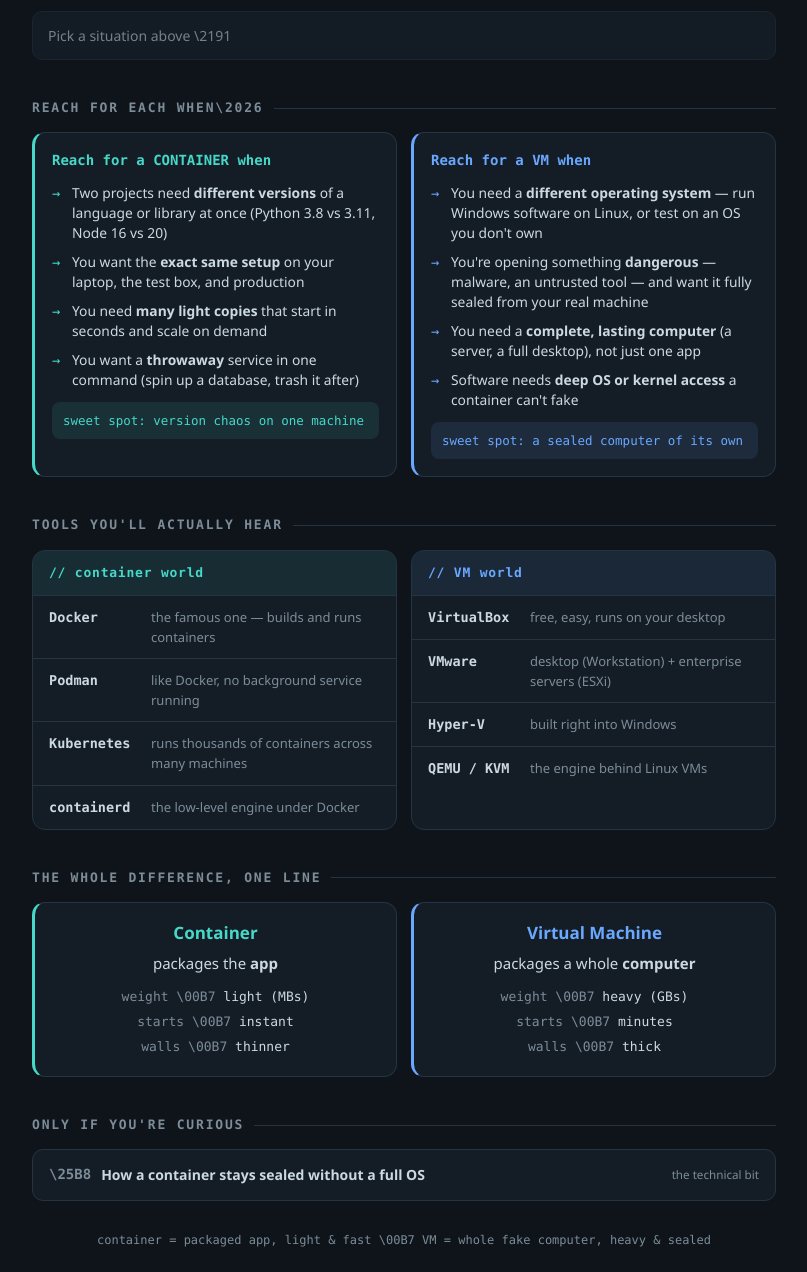
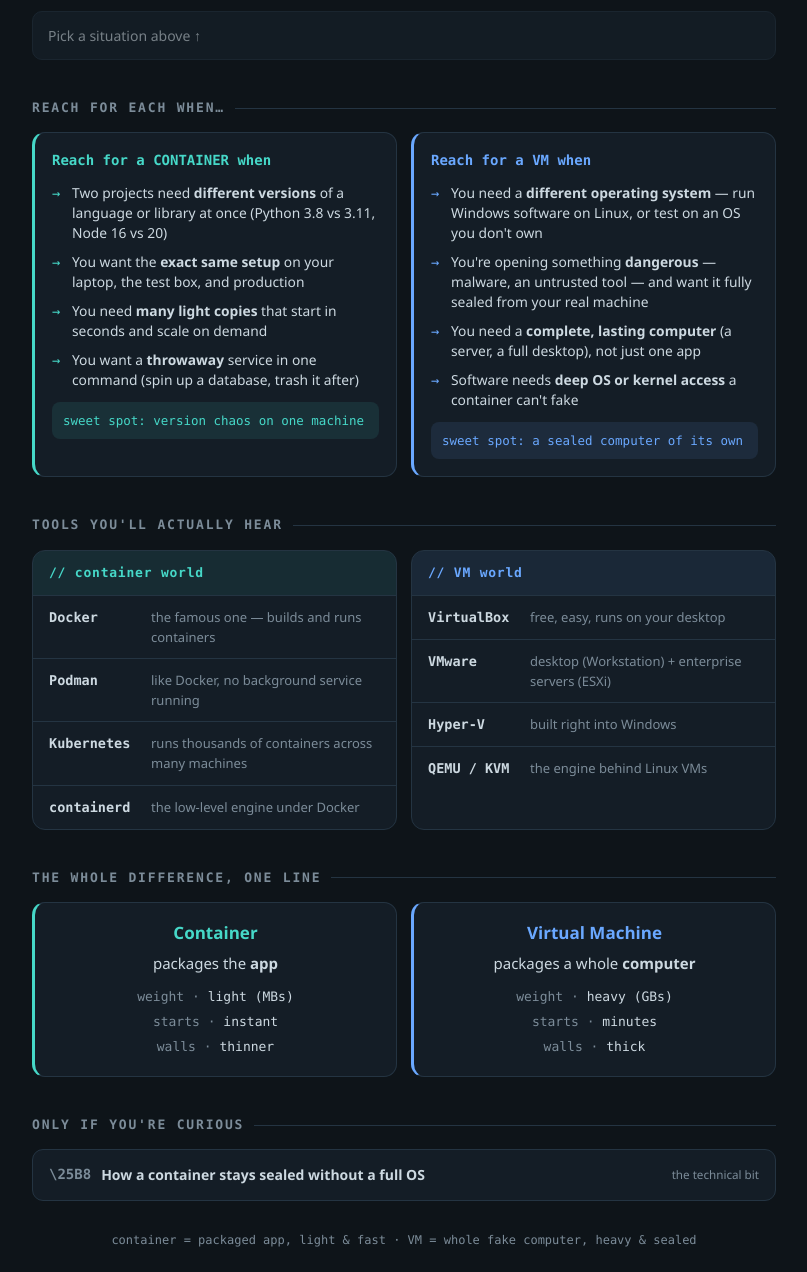
Before and after one commit to Assaf-Aassaf/Containers, a plain HTML site: page index.html in a window 1280 px wide. Shown: the part 908-2180 px from the top of the page, without its empty margins (236-1043 px from the left). Drawn offline with Linux system fonts and the light colour scheme.

Commit message:
Add files via upload

```diff
--- a/index.html
+++ b/index.html
@@ -128,9 +128,9 @@ h2::after{content:"";flex:1;height:1px;background:var(--edge)}
   <h2>So which fits your situation?</h2>
   <p class="pick">Tap what sounds like you — I'll point you at the right one.</p>
   <div class="scn" id="scn"></div>
-  <div class="answer" id="ans" style="opacity:.55">Pick a situation above \2191</div>
+  <div class="answer" id="ans" style="opacity:.55">Pick a situation above &#8593;</div>
 
-  <h2>Reach for each when\2026</h2>
+  <h2>Reach for each when&hellip;</h2>
   <div class="spot">
     <div class="s t">
       <h3>Reach for a CONTAINER when</h3>
@@ -177,12 +177,12 @@ h2::after{content:"";flex:1;height:1px;background:var(--edge)}
     <div class="s t" style="text-align:center">
       <div style="font-size:17px;font-weight:600;color:var(--teal);margin-bottom:6px">Container</div>
       <div>packages the <b style="color:var(--fg)">app</b></div>
-      <div style="color:var(--dim);font-size:13px;font-family:var(--f-mono);margin-top:10px;line-height:1.9">weight \00B7 <span style="color:var(--fg)">light (MBs)</span><br>starts \00B7 <span style="color:var(--fg)">instant</span><br>walls \00B7 <span style="color:var(--fg)">thinner</span></div>
+      <div style="color:var(--dim);font-size:13px;font-family:var(--f-mono);margin-top:10px;line-height:1.9">weight &middot; <span style="color:var(--fg)">light (MBs)</span><br>starts &middot; <span style="color:var(--fg)">instant</span><br>walls &middot; <span style="color:var(--fg)">thinner</span></div>
     </div>
     <div class="s b" style="text-align:center">
       <div style="font-size:17px;font-weight:600;color:var(--blue);margin-bottom:6px">Virtual Machine</div>
       <div>packages a whole <b style="color:var(--fg)">computer</b></div>
-      <div style="color:var(--dim);font-size:13px;font-family:var(--f-mono);margin-top:10px;line-height:1.9">weight \00B7 <span style="color:var(--fg)">heavy (GBs)</span><br>starts \00B7 <span style="color:var(--fg)">minutes</span><br>walls \00B7 <span style="color:var(--fg)">thick</span></div>
+      <div style="color:var(--dim);font-size:13px;font-family:var(--f-mono);margin-top:10px;line-height:1.9">weight &middot; <span style="color:var(--fg)">heavy (GBs)</span><br>starts &middot; <span style="color:var(--fg)">minutes</span><br>walls &middot; <span style="color:var(--fg)">thick</span></div>
     </div>
   </div>
 
@@ -197,7 +197,7 @@ h2::after{content:"";flex:1;height:1px;background:var(--edge)}
     </div>
   </details>
 
-  <p class="tiny">container = packaged app, light &amp; fast \00B7 VM = whole fake computer, heavy &amp; sealed</p>
+  <p class="tiny">container = packaged app, light &amp; fast &middot; VM = whole fake computer, heavy &amp; sealed</p>
 </div>
 
 <script>
```
